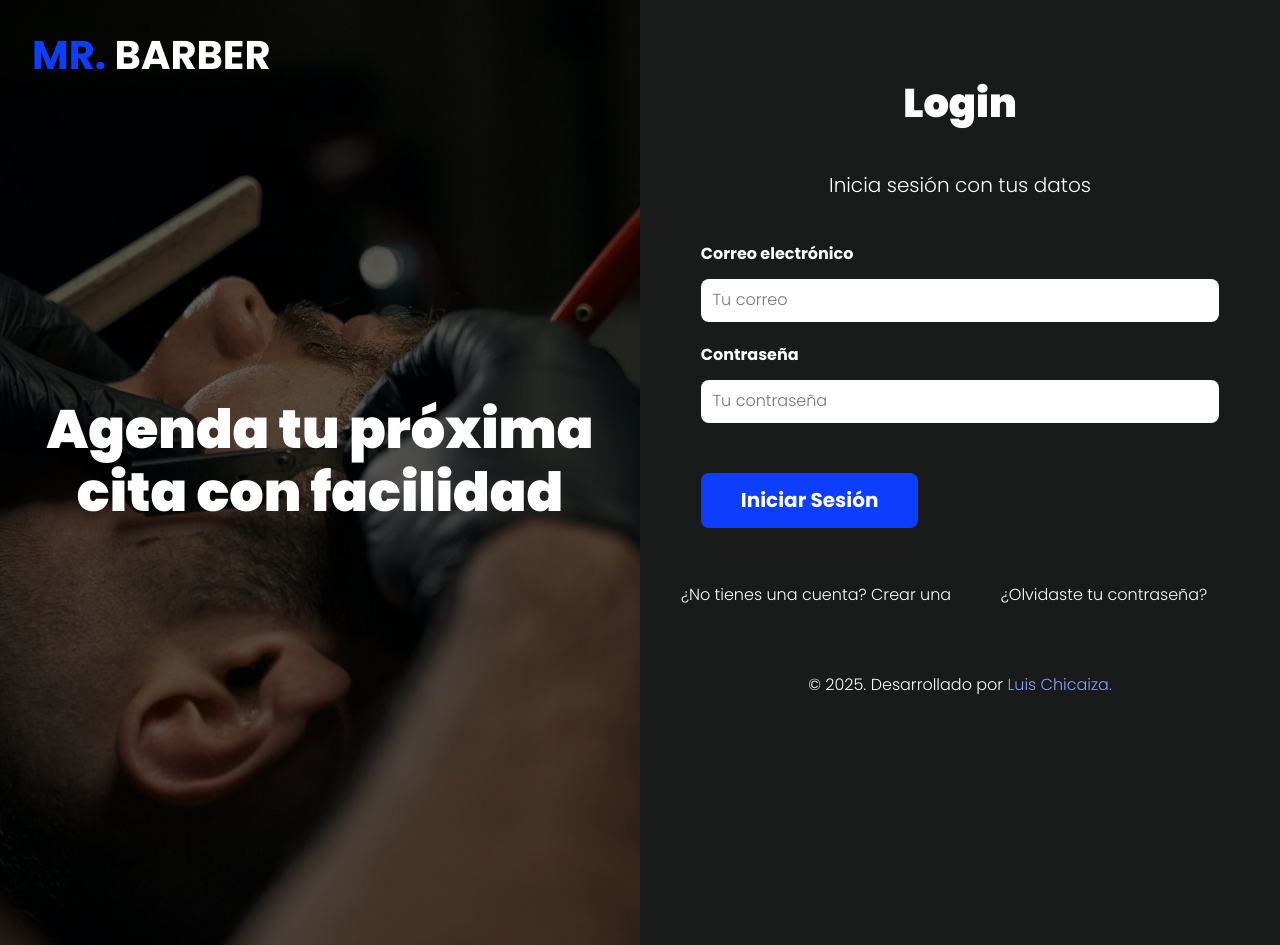
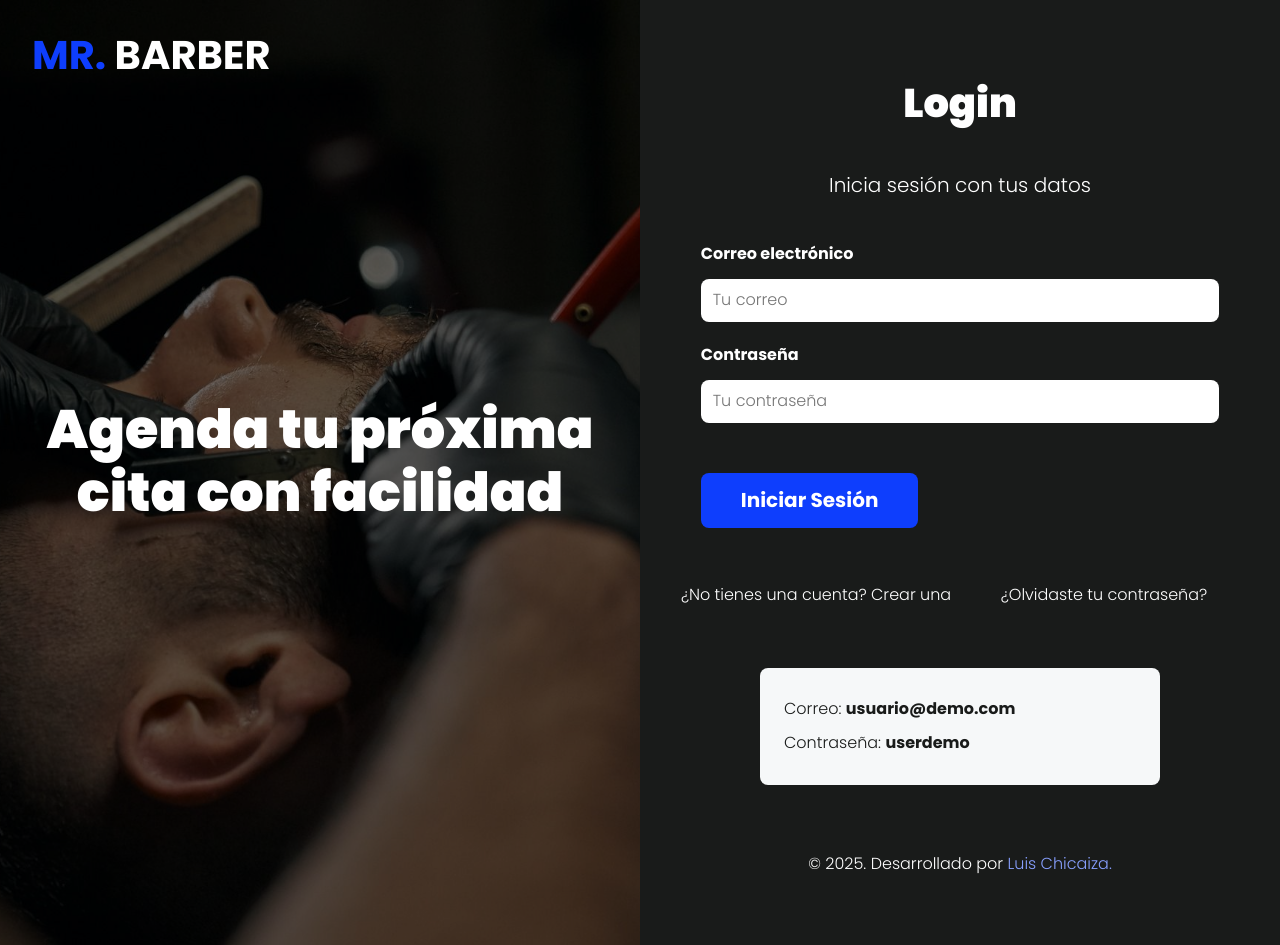
Before and after one commit to LuisChicaizaDev/mrbarber-mvc-php, a PHP site: page / in a window 1280 px wide. Run offline with PHP 8.4, Linux system fonts and the light colour scheme; data that the repository does not hold is empty; some libraries are stand-ins or nearby versions.

Commit message:
style: agregar credenciales user demo en login

```diff
--- a/src/scss/layout/_UI.scss
+++ b/src/scss/layout/_UI.scss
@@ -67,4 +67,21 @@
             overflow-y: auto;
         }
     }
+
+    .user-demo {
+        background-color: #f6f8f9;
+        border-radius: .8rem;
+        margin: 3.2rem auto 7rem;
+        padding: 1.6rem 2.4rem;
+        max-width: 40rem;
+
+        .user-demo__text {
+            color: v.$black;
+            font-size: 1.6rem;
+
+            span {
+                font-weight: v.$bold;
+            }
+        }
+    }
 }
--- a/views/auth/login.php
+++ b/views/auth/login.php
@@ -38,3 +38,14 @@
     <a href="<?php echo BASE_URL; ?>/crear-cuenta" class="acciones__link">¿No tienes una cuenta? Crear una</a>
     <a href="<?php echo BASE_URL; ?>/restablecer-contrasenia" class="acciones__link">¿Olvidaste tu contraseña?</a>
 </div>
+
+<!-- Usuario Demo-->
+<div class="user-demo">
+    <p class="user-demo__text">
+        Correo: <span>usuario@demo.com</span>
+    </p>
+
+    <p class="user-demo__text">
+        Contraseña: <span>userdemo</span>
+    </p>
+</div>
```
Also changed, not shown: public/assets/css/app.css, 1 other file.
